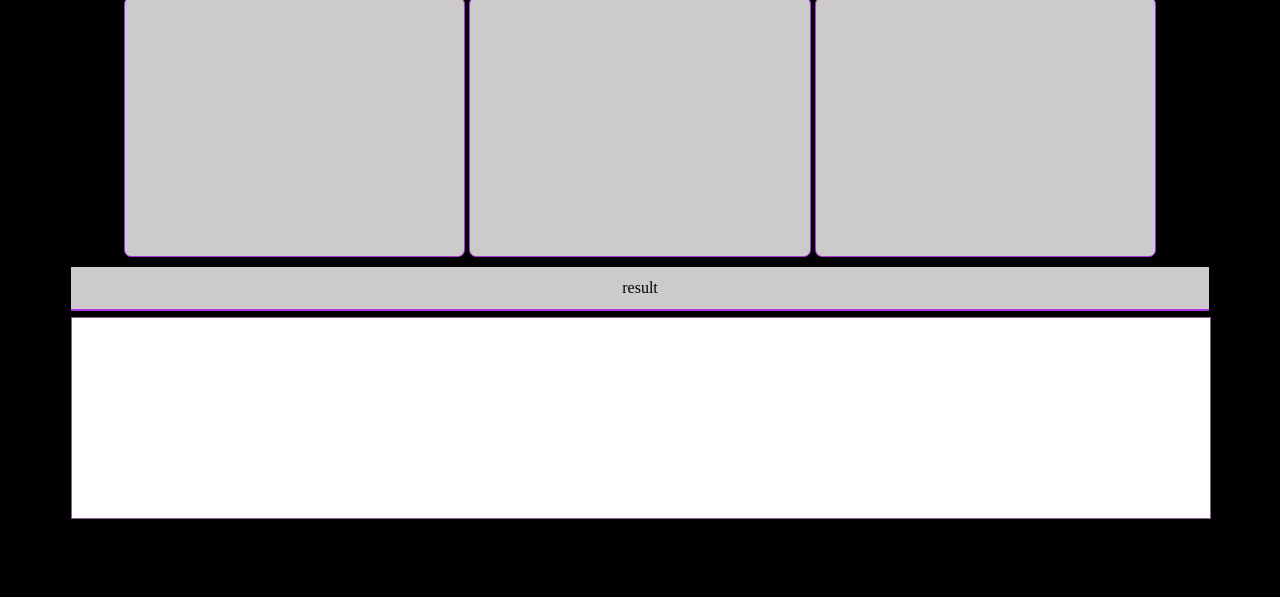
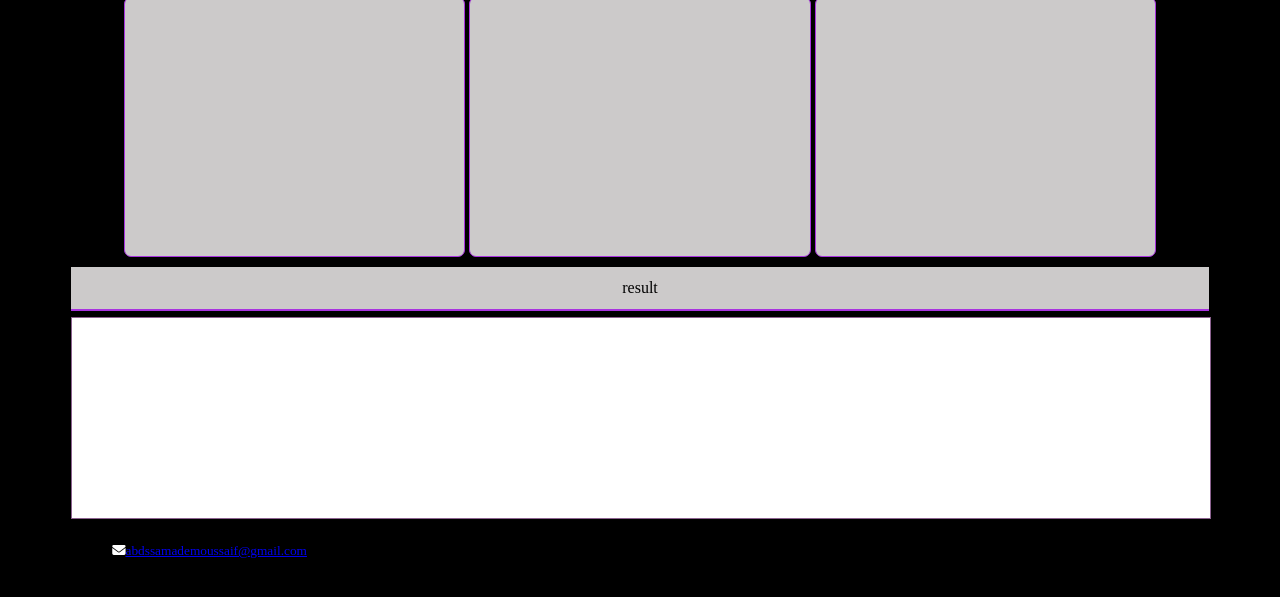
Before and after one commit to abdessamademoussaif/mini-editor-html-css-js-, a plain HTML site: page index.html in a window 1280 px wide. Shown: the part 31-628 px from the top of the page. Drawn offline with Linux system fonts and the light colour scheme.

Commit message:
Update index.html

```diff
--- a/index.html
+++ b/index.html
@@ -20,6 +20,10 @@
         </div>
         <iframe id="result-codes"></iframe>
     </main>
+    /main>
+    <footer>
+        <small>Copyright © 2024. <i class="fa-solid fa-envelope" style="color: rd;"></i><a href="mailto:abdssamademoussaif@gmail.com" title="Email me">abdssamademoussaif@gmail.com</a></small>
+    </footer>
     <script src="script.js"></script>
 </body>
 </html>
```
